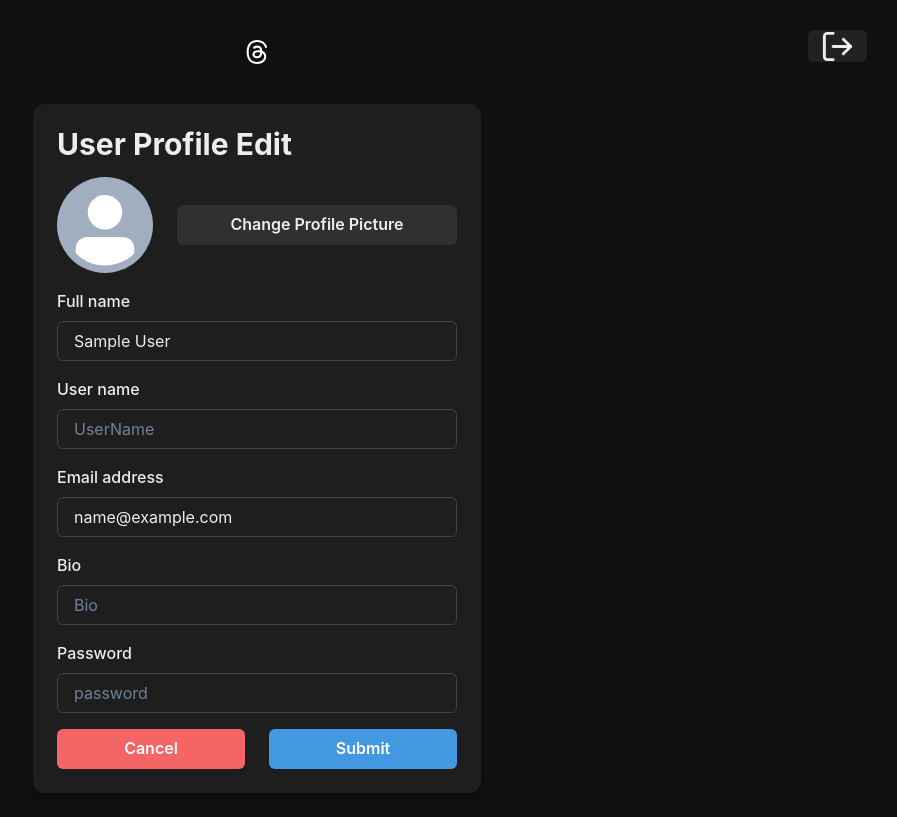
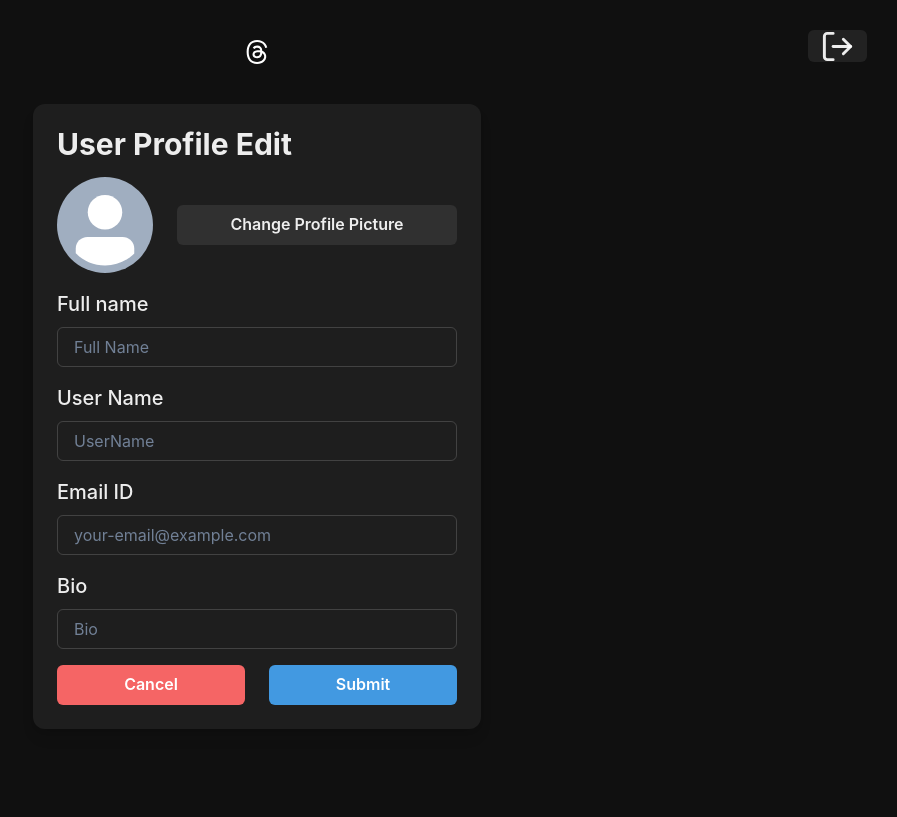
Before and after one commit to Abesh2024/Threads_Clone, a React (Vite) app in the folder frontend/: page /update in a window 1280 px wide. Shown: the whole page, without its empty margins (383-1280 px from the left). Built offline with nearby package versions, Linux system fonts and the light colour scheme; sample sign-in values are in the browser's storage.

Commit message:
updation

```diff
--- a/frontend/src/pages/UpdateProfile.jsx
+++ b/frontend/src/pages/UpdateProfile.jsx
@@ -20,14 +20,13 @@ import axios from 'axios';
 
 export default function UpdateProfile() {
   const toast = toastFun();
-  const user = useRecoilValue(userAtom)
+	const [user, setUser] = useRecoilState(userAtom);
   console.log(user);
   const [input, setInput] = useState({
-    name: user.name,
-    userName: user.userName,
-    email: user.email,
-    bio: user.bio,
-    password: "",
+    name: "",
+    userName: "",
+    email: "",
+    bio: "",
   });
 
   const { handelImageChange, imgUrl } = UploadImage();
@@ -35,16 +34,17 @@ export default function UpdateProfile() {
   const handelSubmit = async (e) => {
     e.preventDefault();
 
-    const token = localStorage.getItem("auth-token");
+    // const token = localStorage.getItem("auth-token");
 
-    if (!token) {
-      toast("Error", "You are not authorized. Please log in.", "error");
-      return;
-    }
+    // if (!token) {
+    //   toast("Error", "You are not authorized. Please log in.", "error");
+    //   return;
+    // }
 
     try {
+      console.log(user.user['_id']);
       const res = await axios.put(
-        `http://localhost:5000/v1/user/updateuser/${user._id}`,
+        `http://localhost:5000/v1/user/updateuser/${user.user._id}`,
         { ...input, profilePic: imgUrl },
         {
           headers: {
@@ -55,6 +55,8 @@ export default function UpdateProfile() {
       );
 
       const data = res.data;
+      console.log(res);
+      console.log(data.user);
 
       if (data.error) {
         toast("Error", data.error, "error");
@@ -62,7 +64,7 @@ export default function UpdateProfile() {
       }
 
       toast("Success", "Profile updated successfully", "success");
-      setUser(data);
+      setUser(data.user);
       localStorage.setItem("user-threads", JSON.stringify(data));
     } catch (error) {
       toast("Error", error.message || error, "error");
@@ -87,7 +89,7 @@ export default function UpdateProfile() {
             </Stack>
           </FormControl>
           <FormControl>
-            <FormLabel>Full name</FormLabel>
+            <FormLabel fontSize="20">Full name</FormLabel>
             <Input
               placeholder="Full Name"
               _placeholder={{ color: 'gray.500' }}
@@ -97,7 +99,7 @@ export default function UpdateProfile() {
             />
           </FormControl>
           <FormControl>
-            <FormLabel>User name</FormLabel>
+            <FormLabel fontSize="20">User Name</FormLabel>
             <Input
               placeholder="UserName"
               _placeholder={{ color: 'gray.500' }}
@@ -107,7 +109,7 @@ export default function UpdateProfile() {
             />
           </FormControl>
           <FormControl>
-            <FormLabel>Email address</FormLabel>
+            <FormLabel fontSize="20">Email ID</FormLabel>
             <Input
               placeholder="your-email@example.com"
               _placeholder={{ color: 'gray.500' }}
@@ -117,7 +119,7 @@ export default function UpdateProfile() {
             />
           </FormControl>
           <FormControl>
-            <FormLabel>Bio</FormLabel>
+            <FormLabel fontSize="20">Bio</FormLabel>
             <Input
               placeholder="Bio"
               _placeholder={{ color: 'gray.500' }}
@@ -126,16 +128,7 @@ export default function UpdateProfile() {
               onChange={(e) => setInput({ ...input, bio: e.target.value })}
             />
           </FormControl>
-          <FormControl id="password">
-            <FormLabel>Password</FormLabel>
-            <Input
-              placeholder="password"
-              _placeholder={{ color: 'gray.500' }}
-              type="password"
-              value={input.password}
-              onChange={(e) => setInput({ ...input, password: e.target.value })}
-            />
-          </FormControl>
+
           <Stack spacing={6} direction={['column', 'row']}>
             <Button
               bg={'red.400'}
--- a/frontend/vite.config.js
+++ b/frontend/vite.config.js
@@ -22,4 +22,5 @@ import react from '@vitejs/plugin-react'
 // https://vitejs.dev/config/
 export default defineConfig({
   plugins: [react()],
+
 })
```
Also changed, not shown: 2 other files (tests, documents, lock files or other folders).
